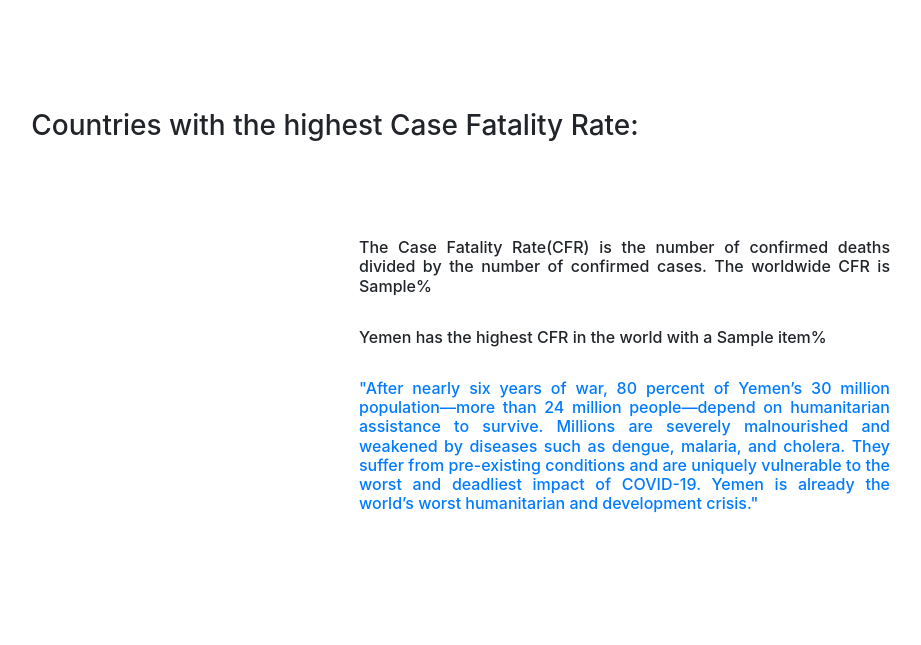
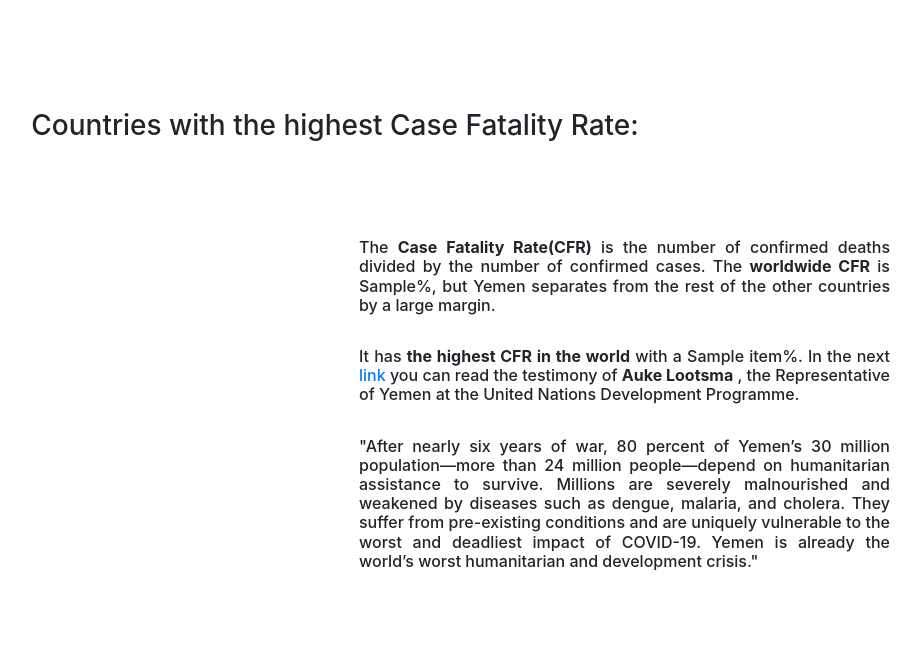
Before and after one commit to IvanVazquezL/Coronavirus.py, a Flask app: template app/templates/index.html in a window 1280 px wide. Shown: the part 3130-3775 px from the top of the page, without its empty margins (305-1226 px from the left). Run offline with Flask 2, Linux system fonts and the light colour scheme; the template is opened without the code that fills it: most values are stand-ins (such as "Sample title", 1, 10 or a date in 2020); a map, chart or similar area stays blank; parts of the project's set-up code (start-up, migrations or seed data) failed here and were passed over; some libraries are stand-ins or nearby versions.

Commit message:
CFR update

```diff
--- a/app/templates/index.html
+++ b/app/templates/index.html
@@ -200,17 +200,19 @@ Countries with most cases per million
                 <canvas id="chartFatalityCaseRatio"></canvas>
               </div>
               <div class="mt-5 ml-5 text-justify" style="width:600; height:400;">
-                  <h6>The Case Fatality Rate(CFR) is the number of confirmed deaths divided by
-                    the number of confirmed cases. The worldwide CFR is {{caseFatalityWorld}}%
+                  <h6>The <b>Case Fatality Rate(CFR)</b> is the number of confirmed deaths divided by
+                    the number of confirmed cases. The <b>worldwide CFR</b> is {{caseFatalityWorld}}%,
+                    but Yemen separates from the rest of the other countries by a large margin.
                   </h6>
                   <br>
-                  <h6>Yemen has the highest CFR in the world with a {{case_fatality_ratio[0]}}%
+                  <h6>It has <b>the highest CFR in the world</b> with a {{case_fatality_ratio[0]}}%. In the next <a href="https://www.undp.org/content/undp/en/home/blog/2020/covid-19-ravages-an-already-desperate-yemen.html">link</a>
+                    you can read the testimony of <b>Auke Lootsma</b> , the Representative of Yemen at the United Nations Development Programme.
                   </h6>
 <br>
-                  <a href="https://www.undp.org/content/undp/en/home/blog/2020/covid-19-ravages-an-already-desperate-yemen.html">
+
                   <h6>"After nearly six years of war, 80 percent of Yemen’s 30 million population—more than 24 million people—depend on humanitarian assistance to survive. Millions are severely malnourished and weakened by diseases such as dengue, malaria, and cholera. They suffer from pre-existing conditions and are uniquely vulnerable to the worst and deadliest impact of COVID-19.
 
-Yemen is already the world’s worst humanitarian and development crisis."</h6></a>
+Yemen is already the world’s worst humanitarian and development crisis."</h6>
               </div>
             </div>
             <!-- End Fatality Case Ratio chart -->
```
